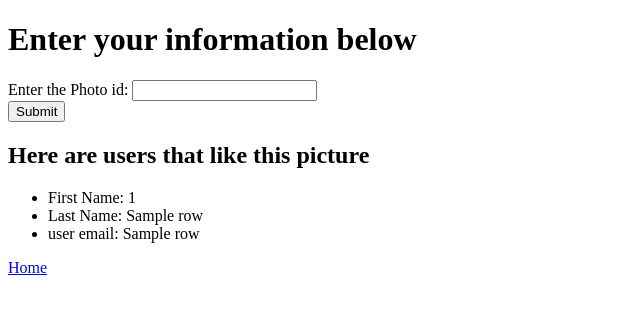
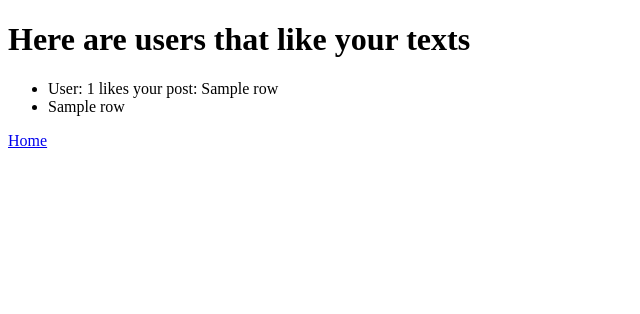
Before and after one commit to TengXu/text, a Python web app: template PhotoShare/templates/viewLikes.html in a window 1280 px wide. Shown: the top 314 px of the page, without its empty margins (0-640 px from the left). Run offline with Jinja, Linux system fonts and the light colour scheme; the template is opened without the code that fills it: most values are stand-ins (such as "Sample title", 1, 10 or a date in 2020).

Commit message:
viewlikes

```diff
--- a/PhotoShare/schema.sql
+++ b/PhotoShare/schema.sql
@@ -76,11 +76,11 @@ CREATE TABLE Tag(
 
 CREATE TABLE Likes(
 	user_id INT NOT NULL,
-	photo_id INT NOT NULL,
+	text_id INT NOT NULL,
 	datecreate TIMESTAMP NOT NULL,
-  CONSTRAINT PRIMARY KEY (user_id, photo_id),
+  CONSTRAINT PRIMARY KEY (user_id, text_id),
 	CONSTRAINT FOREIGN KEY (user_id) REFERENCES Users(user_id) ON DELETE CASCADE,
-	CONSTRAINT FOREIGN KEY (photo_id) REFERENCES Photo(photo_id) ON DELETE CASCADE
+	CONSTRAINT FOREIGN KEY (text_id) REFERENCES Text(text_id) ON DELETE CASCADE
 );
 
 CREATE TABLE Activity(
--- a/PhotoShare/templates/listFriendsText.html
+++ b/PhotoShare/templates/listFriendsText.html
@@ -14,6 +14,12 @@
         <li>caption: {{text[0]}}</li>
         <li>content: {{text[1]}}</li>
 		<li>Posted on: {{text[2]}}</li>
+		<li>
+			<form method="post" action="/addLikes">
+				<input type="hidden" value="{{ text[3] }}" name="text_id"></input>
+				<input type="submit" value="Like" />
+			</form>
+		</li>
     {% endfor %}
     </ul>
 
--- a/PhotoShare/templates/viewLikes.html
+++ b/PhotoShare/templates/viewLikes.html
@@ -5,26 +5,11 @@
     <title>viewLikes</title>
 </head>
 <body>
-    {% if message %}
-        {{message}}
-    {% endif %}
-        <div class="title">
-            <h1>Enter your information below</h1>
-        </div>
-        <div id="content">
-            <form method="POST" action="{{ url_for('viewLikes') }}">
-                <label for="photo_id">Enter the Photo id:</label>
-                <input type="integer" name="photo_id" /><br />
-                <input type="submit" />
-            </form>
-         </div>
-
-    <h2>Here are users that like this picture</h2>
+    <h1>Here are users that like your texts</h1>
     <ul>
-    {% for photo in rows %}
-		<li>First Name: {{photo[0]}}</li>
-		<li>Last Name: {{photo[1]}}</li>
-		<li>user email: {{photo[2]}}</li>
+    {% for text in rows %}
+		<li>User: {{text[0]}} likes your post: {{text[1]}}</li>
+		<li>{{text[2]}}</li>
     {% endfor %}
     </ul>
     <a href='/'>Home</a>
```
Also changed, not shown: PhotoShare/app.py (+7 -6 lines).
